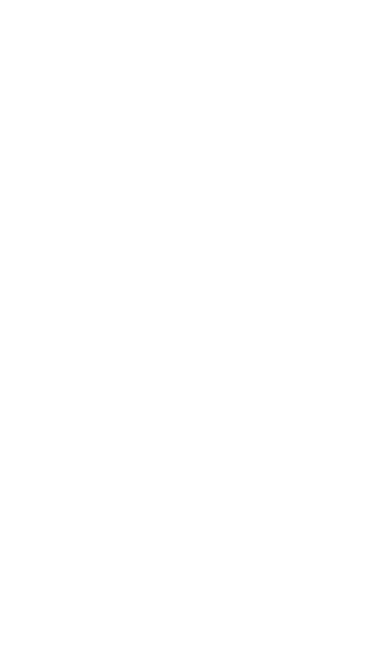
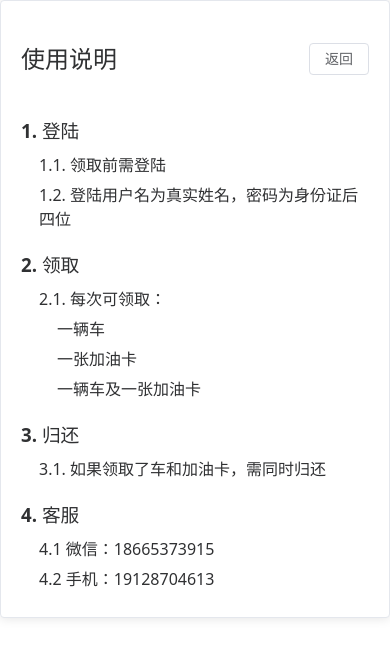
Before and after one commit to wlhd7/dz-vehicle-v2, a Vue app in the folder frontend/: page /usage in a window 390 px wide. Before the commit this address had no page. Shown: the top 658 px of the page. Built offline with nearby package versions, Linux system fonts and the light colour scheme.

Commit message:
feat(ui): add usage guide and mobile layout tweaks

```diff
--- a/frontend/src/App.vue
+++ b/frontend/src/App.vue
@@ -1,20 +1,40 @@
 <template>
   <el-config-provider :locale="zhCn">
-    <el-container class="app-container">
-      <el-main>
-        <router-view />
-      </el-main>
-    </el-container>
+    <template v-if="isMobile">
+      <div class="app-container full-page">
+        <main class="app-main">
+          <router-view />
+        </main>
+      </div>
+    </template>
+    <template v-else>
+      <el-container class="app-container">
+        <el-main>
+          <router-view />
+        </el-main>
+      </el-container>
+    </template>
   </el-config-provider>
 </template>
 
 <script setup lang="ts">
 import { ElConfigProvider } from 'element-plus'
 import zhCn from 'element-plus/es/locale/lang/zh-cn'
+import useIsMobile from './composables/useIsMobile'
+
+const isMobile = useIsMobile()
 </script>
 
 <style>
 .app-container {
   min-height: 100vh;
 }
+
+.full-page {
+  width: 100vw;
+}
+
+.app-main {
+  min-height: 100vh;
+}
 </style>
--- /dev/null
+++ b/frontend/src/composables/useIsMobile.ts
@@ -0,0 +1,22 @@
+import { onMounted, onUnmounted, ref } from 'vue'
+
+const useIsMobile = () => {
+  const isMobile = ref(false)
+
+  const updateIsMobile = () => {
+    isMobile.value = window.matchMedia('(max-width: 768px)').matches
+  }
+
+  onMounted(() => {
+    updateIsMobile()
+    window.addEventListener('resize', updateIsMobile)
+  })
+
+  onUnmounted(() => {
+    window.removeEventListener('resize', updateIsMobile)
+  })
+
+  return isMobile
+}
+
+export default useIsMobile
--- a/frontend/src/i18n/locales/zh-cn.json
+++ b/frontend/src/i18n/locales/zh-cn.json
@@ -10,6 +10,7 @@
     "success": "成功",
     "error": "错误",
     "loanRecords": "领取记录",
+    "usageGuide": "使用说明",
     "noRecords": "无记录",
     "edit": "编辑"
   },
--- a/frontend/src/router/index.ts
+++ b/frontend/src/router/index.ts
@@ -2,6 +2,7 @@ import { createRouter, createWebHistory } from 'vue-router'
 import Login from '../views/Login.vue'
 import Dashboard from '../views/Dashboard.vue'
 import Admin from '../views/Admin.vue'
+import UsageGuide from '../views/UsageGuide.vue'
 import VehicleInfo from '../views/VehicleInfo.vue'
 import LoanRecords from '../views/LoanRecords.vue'
 
@@ -10,8 +11,9 @@ const router = createRouter({
   routes: [
     { path: '/', name: 'Login', component: Login },
     { path: '/dashboard', name: 'Dashboard', component: Dashboard },
+    { path: '/vehicle-info', name: 'VehicleInfo', component: VehicleInfo },
+    { path: '/usage', name: 'UsageGuide', component: UsageGuide },
     { path: '/admin', name: 'Admin', component: Admin },
-    { path: '/vehicle-info', name: 'VehicleInfo', component: VehicleInfo },
     { path: '/loan-records', name: 'LoanRecords', component: LoanRecords },
   ]
 })
--- a/frontend/src/style.css
+++ b/frontend/src/style.css
@@ -65,6 +65,19 @@ button:focus-visible {
   text-align: center;
 }
 
+@media (max-width: 768px) {
+  body {
+    display: block;
+    place-items: initial;
+  }
+
+  #app {
+    max-width: none;
+    margin: 0;
+    padding: 0;
+  }
+}
+
 @media (prefers-color-scheme: light) {
   :root {
     color: #213547;
--- a/frontend/src/views/Admin.vue
+++ b/frontend/src/views/Admin.vue
@@ -7,7 +7,7 @@
       </div>
 
       <!-- Security Settings -->
-      <el-card shadow="never" style="margin-top: 20px; border: 1px solid #e6a23c; background-color: #fdf6ec;">
+      <el-card v-if="!isMobile" shadow="never" style="margin-top: 20px; border: 1px solid #e6a23c; background-color: #fdf6ec;">
         <div style="display: flex; align-items: center; gap: 15px;">
           <strong style="color: #e6a23c;">{{ $t('admin.secretLabel') }}</strong>
           <el-input
@@ -22,7 +22,7 @@
       </el-card>
 
       <el-row :gutter="20">
-        <el-col :span="12">
+        <el-col :span="12" :xs="24" :sm="24" :md="12">
           <el-card shadow="never" style="margin-top: 20px;">
             <h3>{{ $t('admin.addAsset') }}</h3>
             <el-form :model="assetForm" label-width="100px">
@@ -42,7 +42,7 @@
           </el-card>
         </el-col>
 
-        <el-col :span="12">
+        <el-col :span="12" :xs="24" :sm="24" :md="12">
           <el-card shadow="never" style="margin-top: 20px;">
             <h3>{{ $t('admin.whitelistUser') }}</h3>
             <el-form :model="userForm" label-width="100px">
@@ -69,11 +69,13 @@ import { useRouter } from 'vue-router'
 import { useI18n } from 'vue-i18n'
 import { ElMessage } from 'element-plus'
 import api from '../api/client'
+import useIsMobile from '../composables/useIsMobile'
 
 const { t } = useI18n()
 const router = useRouter()
 const loading = ref(false)
 const adminSecret = ref(localStorage.getItem('admin_secret') || '')
+const isMobile = useIsMobile()
 
 const goBack = () => {
   if (localStorage.getItem('user_id')) {
@@ -127,9 +129,3 @@ const handleAddUser = async () => {
   }
 }
 </script>
-
-<style scoped>
-.admin-container {
-  padding: 20px;
-}
-</style>
--- a/frontend/src/views/Dashboard.vue
+++ b/frontend/src/views/Dashboard.vue
@@ -6,10 +6,12 @@
         <span style="margin: 0 10px; color: #dcdfe6;">|</span>
         <el-link @click="$router.push('/vehicle-info')">{{ $t('common.vehicleInfo') }}</el-link>
         <span style="margin: 0 10px; color: #dcdfe6;">|</span>
+        <el-link class="usage-link" @click="$router.push('/usage')">{{ $t('common.usageGuide') }}</el-link>
+        <span style="margin: 0 10px; color: #dcdfe6;">|</span>
         <el-link @click="$router.push('/admin')">{{ $t('common.admin') }}</el-link>
       </div>
       <div style="display: flex; justify-content: space-between; align-items: center;">
-        <h2>{{ $t('dashboard.welcome', { name: userName }) }}</h2>
+        <h2>{{ $t('dashboard.welcome') }}</h2>
         <el-button @click="handleLogout">{{ $t('common.logout') }}</el-button>
       </div>
 
@@ -264,10 +266,16 @@ const handleLogout = () => {
 </script>
 
 <style scoped>
-.dashboard-container {
-  padding: 20px;
+.usage-link {
+  color: #6ec6ff;
 }
 
+.usage-link:hover {
+  color: #4fb5f2;
+}
+</style>
+
+<style scoped>
 .password-display-container {
   margin: 20px 0;
   padding: 15px;
@@ -293,4 +301,14 @@ const handleLogout = () => {
 :deep(.selected-row) {
   background-color: #f0f9eb !important;
 }
+
+@media (max-width: 768px) {
+  .dashboard-container {
+    font-size: 25px;
+  }
+
+  :deep(.el-table) {
+    font-size: 25px;
+  }
+}
 </style>
--- a/frontend/src/views/LoanRecords.vue
+++ b/frontend/src/views/LoanRecords.vue
@@ -182,7 +182,6 @@ const formatDate = (dateStr: string | undefined | null) => {
 
 <style scoped>
 .loan-records-container {
-  padding: 20px;
   max-width: 1000px;
   margin: 0 auto;
 }
--- a/frontend/src/views/Login.vue
+++ b/frontend/src/views/Login.vue
@@ -1,6 +1,6 @@
 <template>
   <div class="login-container">
-    <el-card class="login-card">
+    <div class="login-card">
       <h2 style="text-align: center; margin-bottom: 30px;">{{ $t('login.title') }}</h2>
       <el-form :model="form" @submit.prevent="handleVerify" label-position="top" class="login-form">
         <el-form-item :label="$t('login.name')">
@@ -20,9 +20,11 @@
         <span style="margin: 0 10px; color: #dcdfe6;">|</span>
         <el-link @click="$router.push('/vehicle-info')">{{ $t('common.vehicleInfo') }}</el-link>
         <span style="margin: 0 10px; color: #dcdfe6;">|</span>
+        <el-link class="usage-link" @click="$router.push('/usage')">{{ $t('common.usageGuide') }}</el-link>
+        <span style="margin: 0 10px; color: #dcdfe6;">|</span>
         <el-link @click="$router.push('/admin')">{{ $t('common.admin') }}</el-link>
       </div>
-    </el-card>
+    </div>
   </div>
 </template>
 
@@ -98,4 +100,12 @@ const handleVerify = async () => {
 .button-item {
   margin-top: 25px;
 }
+
+.usage-link {
+  color: #6ec6ff;
+}
+
+.usage-link:hover {
+  color: #4fb5f2;
+}
 </style>
--- /dev/null
+++ b/frontend/src/views/UsageGuide.vue
@@ -0,0 +1,96 @@
+<template>
+  <div class="guide-container">
+    <el-card>
+      <div class="guide-header">
+        <h2>{{ $t('common.usageGuide') }}</h2>
+        <el-button @click="goBack">{{ $t('common.back') }}</el-button>
+      </div>
+
+      <div class="guide-section">
+        <h3>1. 登陆</h3>
+        <ul>
+          <li>1.1. 领取前需登陆</li>
+          <li>1.2. 登陆用户名为真实姓名，密码为身份证后四位</li>
+        </ul>
+      </div>
+
+      <div class="guide-section">
+        <h3>2. 领取</h3>
+        <ul>
+          <li>
+            2.1. 每次可领取：
+            <ul>
+              <li>一辆车</li>
+              <li>一张加油卡</li>
+              <li>一辆车及一张加油卡</li>
+            </ul>
+          </li>
+        </ul>
+      </div>
+
+      <div class="guide-section">
+        <h3>3. 归还</h3>
+        <ul>
+          <li>3.1. 如果领取了车和加油卡，需同时归还</li>
+        </ul>
+      </div>
+
+      <div class="guide-section">
+        <h3>4. 客服</h3>
+        <ul>
+          <li>4.1 微信：18665373915</li>
+          <li>4.2 手机：19128704613</li>
+        </ul>
+      </div>
+    </el-card>
+  </div>
+</template>
+
+<script setup lang="ts">
+import { useRouter } from 'vue-router'
+
+const router = useRouter()
+
+const goBack = () => {
+  if (localStorage.getItem('user_id')) {
+    router.push('/dashboard')
+  } else {
+    router.push('/')
+  }
+}
+</script>
+
+<style scoped>
+.guide-container {
+  text-align: left;
+}
+
+.guide-header {
+  display: flex;
+  justify-content: space-between;
+  align-items: center;
+}
+
+.guide-section {
+  margin-top: 20px;
+}
+
+.guide-section h3 {
+  margin: 0 0 8px;
+}
+
+.guide-section ul {
+  margin: 0;
+  padding-left: 18px;
+  list-style-type: none;
+}
+
+.guide-section ul ul {
+  margin-top: 6px;
+  padding-left: 18px;
+}
+
+.guide-section li {
+  margin-bottom: 6px;
+}
+</style>
--- a/frontend/src/views/VehicleInfo.vue
+++ b/frontend/src/views/VehicleInfo.vue
@@ -7,7 +7,7 @@
       </div>
 
       <!-- Security Settings -->
-      <el-card shadow="never" style="margin-top: 20px; border: 1px solid #e6a23c; background-color: #fdf6ec;">
+      <el-card v-if="!isMobile" shadow="never" style="margin-top: 20px; border: 1px solid #e6a23c; background-color: #fdf6ec;">
         <div style="display: flex; align-items: center; gap: 15px;">
           <strong style="color: #e6a23c;">{{ $t('admin.secretLabel') }}</strong>
           <el-input
@@ -88,11 +88,13 @@ import { useI18n } from 'vue-i18n'
 import { ElMessage } from 'element-plus'
 import api from '../api/client'
 import type { Asset } from '../types/api'
+import useIsMobile from '../composables/useIsMobile'
 
 const { t } = useI18n()
 const router = useRouter()
 const loading = ref(false)
 const adminSecret = ref(localStorage.getItem('admin_secret') || '')
+const isMobile = useIsMobile()
 
 const goBack = () => {
   if (localStorage.getItem('user_id')) {
@@ -206,10 +208,6 @@ onMounted(() => {
 </script>
 
 <style scoped>
-.admin-container {
-  padding: 20px;
-}
-
 :deep(.warning-row) {
   background-color: #fdf6ec !important;
 }
```
Also changed, not shown: frontend/src/composables/useMediaQuery.ts (added, +24 -0 lines).
